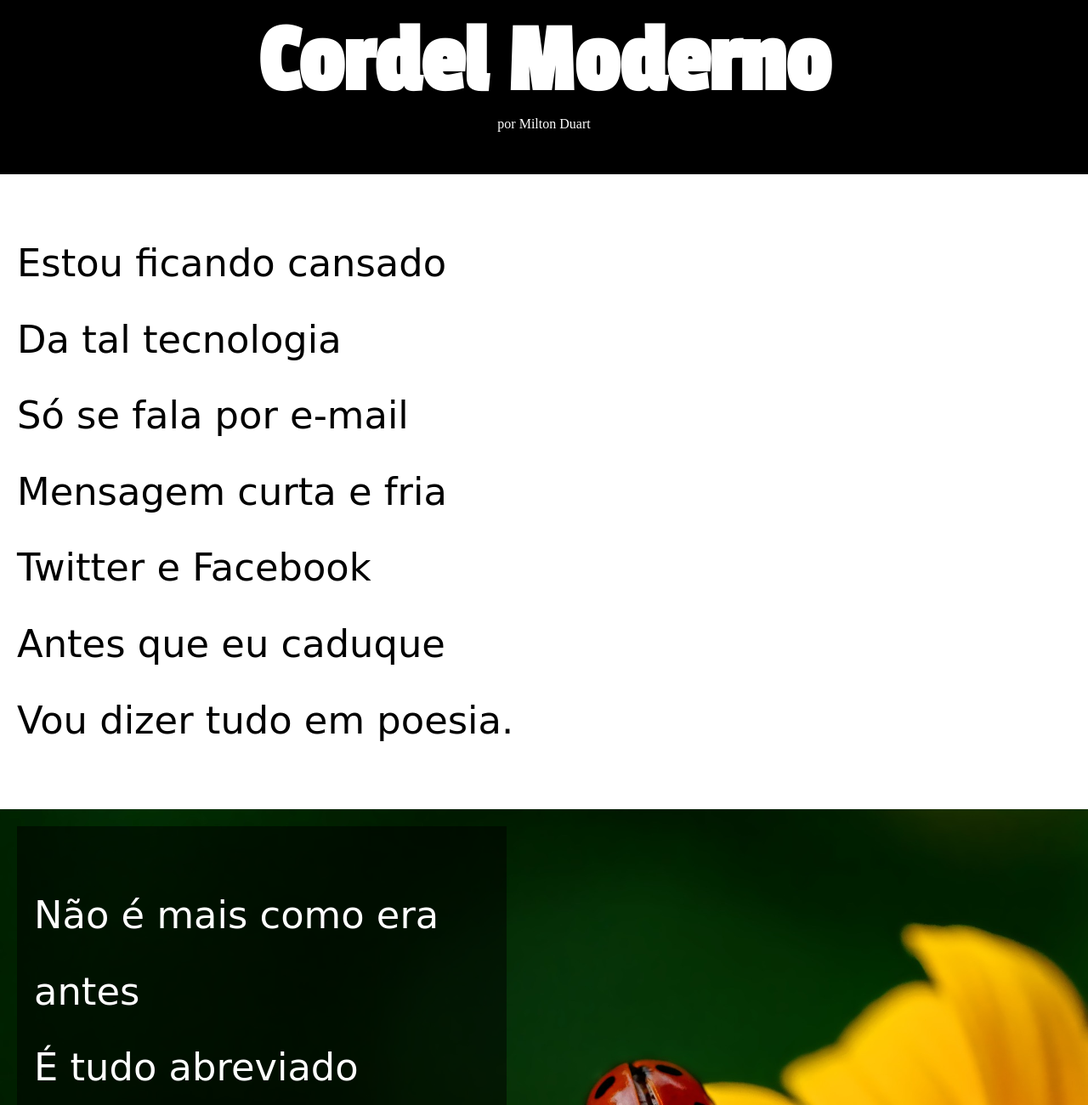
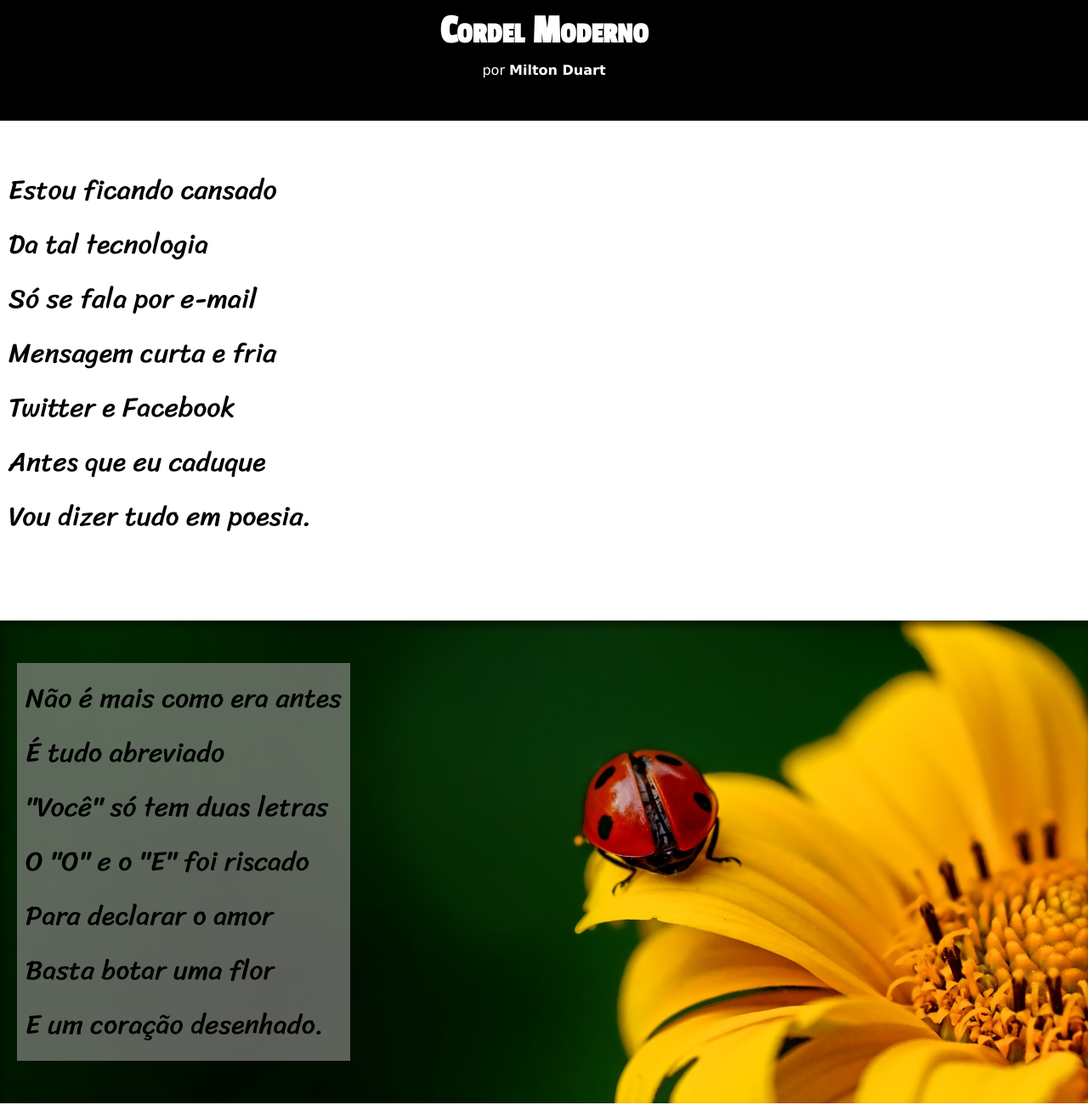
Before and after one commit to JonasPereiraLima/html-css, a plain HTML site: page desafios/d012/index.html in a window 1280 px wide. Shown: the part 40-1340 px from the top of the page at 85% size. Drawn offline with Linux system fonts and the light colour scheme.

Commit message:
d012 atualizado

```diff
--- a/desafios/d012/index.html
+++ b/desafios/d012/index.html
@@ -10,7 +10,7 @@
 <body>
     <header>
         <h1>Cordel Moderno</h1>
-        <p>por <a href="https://www.recantodasletras.com.br/poesias/3186743">Milton Duart</a></p>
+        <p>por <a href="https://www.recantodasletras.com.br/poesias/3186743" target="_blank">Milton Duart</a></p>
     </header>
     <section>
         <p>
@@ -23,8 +23,7 @@
             Vou dizer tudo em poesia.
         </p>
     </section>
-    <section id="img1">
-        <div class="texto-image">
+    <section class="img" id="img1">
         <p>
             Não é mais como era antes<br>
             É tudo abreviado<br>
@@ -34,7 +33,6 @@
             Basta botar uma flor<br>
             E um coração desenhado.
         </p>
-        </div>
     </section>
     <section>
         <p>
@@ -56,8 +54,7 @@
             Decifre esse rabisco.
         </p>
     </section>
-    <section id="img2">
-        <div class="texto-image">
+    <section class="img" id="img2">
         <p>
             Tenho saudade das cartas<br>
             Escritas com a própria mão<br>
@@ -67,7 +64,6 @@
             Era texto de verdade<br>
             Nas linhas do coração.
         </p>
-        </div>
     </section>
     <section>
         <p>
@@ -92,7 +88,7 @@
 
     <footer>
         <p>
-            Site criado por <a href="https://gustavoguanabara.github.io/">Gustavo Guanabara</a> para o <a href="https://www.cursoemvideo.com/">CursoemVideo</a>
+            Site criado por <a href="https://gustavoguanabara.github.io/" target="_blank">Gustavo Guanabara</a> para o <a href="https://www.cursoemvideo.com/" target="_blank">CursoemVideo</a>
         </p>
     </footer>
 </body>
--- a/desafios/d012/style.css
+++ b/desafios/d012/style.css
@@ -1,68 +1,88 @@
 @import url('https://fonts.googleapis.com/css2?family=Passion+One&display=swap');
+@import url('https://fonts.googleapis.com/css2?family=Sriracha&display=swap');
+
+:root{
+    --font1: Verdana, Geneva, Tahoma, sans-serif;
+    --font2: 'Passion One', cursive;
+    --font3: 'Sriracha', cursive;
+}
 
 *{
-    margin: 0;
+    margin: 0px;
+    padding: 0px;
 }
 
-h1{
-    font-family: 'Passion One', cursive;
-    font-size: 9vw;
-
+body{
+    font-family: var(--font1);
+    font-size: 1em;
 }
 
 header{
     background-color: black;
+    color: white;
+    padding: 50px 0px;
     text-align: center;
-    color: white;
-    padding: 50px 0;
 }
 
-a{
+header h1{
+    font-size: 3em;
+    font-variant: small-caps;
+    font-family: var(--font2);
+}
+
+header p{
+    padding-top: 10px;
+}
+
+header a, footer a{
     text-decoration: none;
     color: white;
+    font-weight: bold;
+}
+
+header a:hover, footer a:hover{
+    text-decoration: underline;
 }
 
 section{
-    font-size: 3.5vw;
+    margin: 40px 0px;
+    padding: 10px;
+    line-height: 2em;
+    font-family: var(--font3);
+    font-size: 2.5vw;
 }
 
 section p{
-    line-height: 2em;
-    padding: 60px 0;
-    font-family: 'Sriracha', cursive;
-    margin-left: 20px;
+    margin-bottom: 40px;
+}
+
+section.img p{
+    background-color: rgba(177, 172, 172, 0.521);
+    display: inline-block;
+   margin: 20px;
+   padding: 10px;
+}
+
+section.img{
+    padding: 30px 0px;
+    background-color: darkgray;
+    background-size: cover;
+    background-attachment: fixed;
+    box-shadow: 2px 6px 8px inset rgba(0, 0, 0, 0.466);
 }
 
 section#img1{
     background-image: url(imagens/background001.jpg);
-    background-repeat: no-repeat;
     background-position: right center;
-    background-size: cover;
-    background-attachment: fixed;
-    position: relative;
-    padding: 20px;
 }
 
 section#img2{
     background-image: url(imagens/background002.jpg);
-    background-repeat: no-repeat;
-    background-position: right center;
-    background-size: cover;
-    background-attachment: fixed;
-    position: relative;
-    padding: 20px;
-}
-
-section > div.texto-image{
-    background-color: rgba(0, 0, 0, 0.514);
-    width: 45vw;
-    color: white;
 }
 
 footer{
     background-color: black;
     color: white;
+    padding: 10px;
     text-align: center;
-    font-size: 1.2em;
-    padding: 5px 0;
 }
```
Lines whose indentation alone changed are shown as unchanged.
